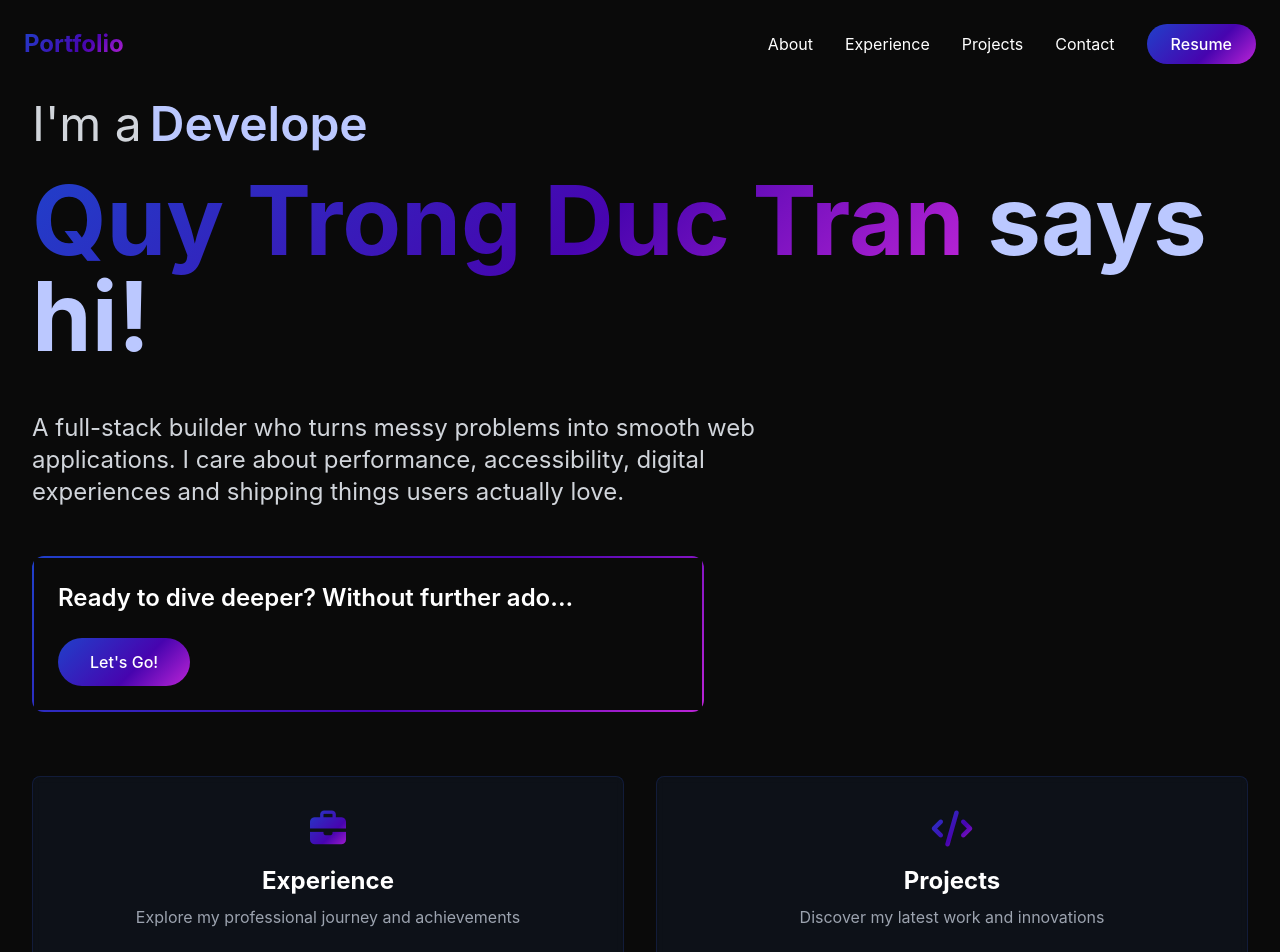
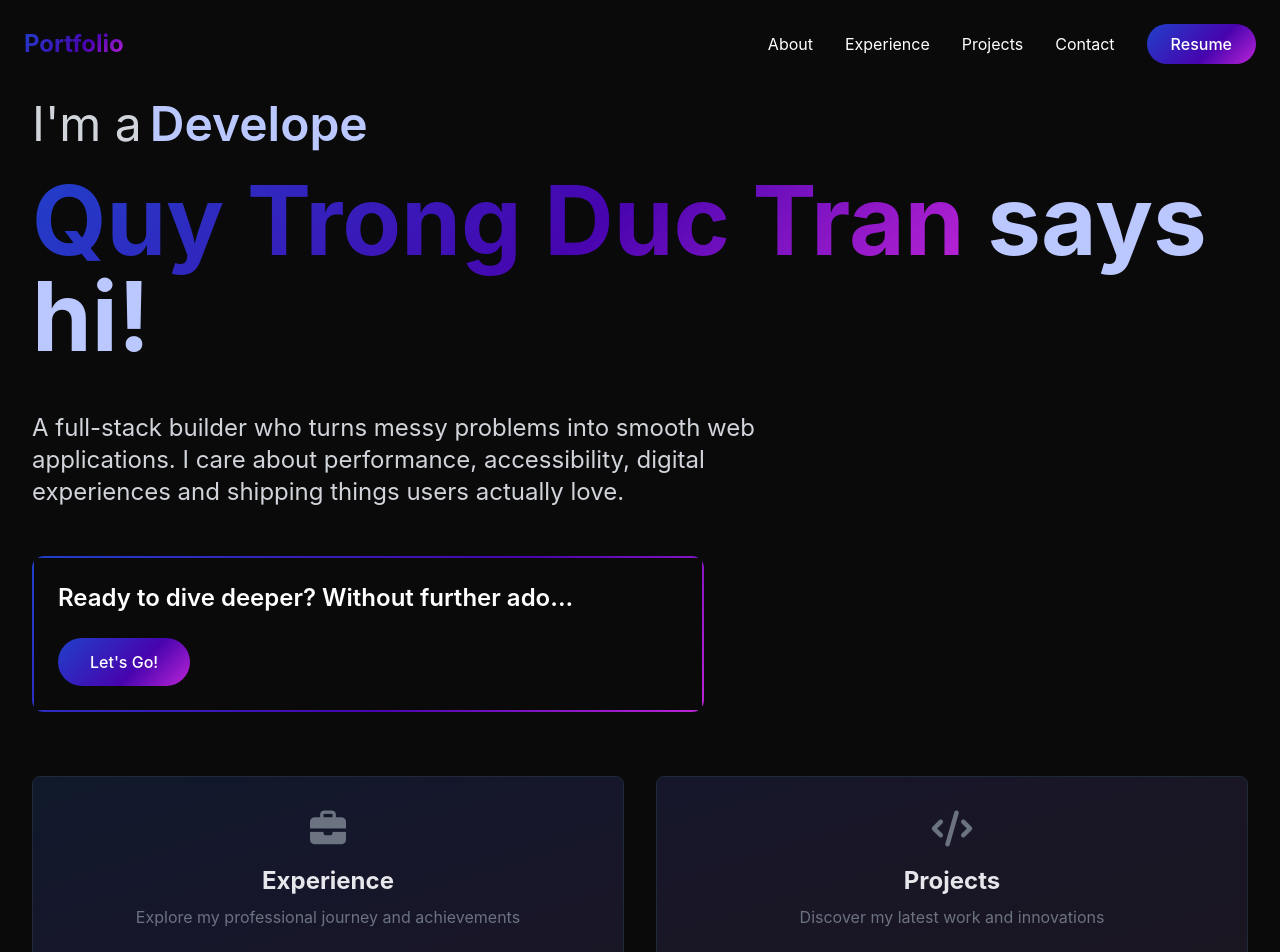
Before and after one commit to chimdienn/duccu-portfolio, a React (Vite) app in the folder client/: page / in a window 1280 px wide. Shown: the top 952 px of the page. Built offline with nearby package versions, Linux system fonts and the light colour scheme.

Commit message:
adjusted home page view

```diff
--- a/client/src/components/Footer.jsx
+++ b/client/src/components/Footer.jsx
@@ -2,7 +2,7 @@
 
 const Footer = () => {
   return (
-    <footer className="bg-black/50 backdrop-blur-sm py-12 mt-20">
+    <footer className="bg-black/50 backdrop-blur-sm py-12 mt-16">
       <div className="container mx-auto px-6">
         <div className="flex flex-col items-center">
           <div className="flex space-x-6 mb-6">
--- a/client/src/components/pages/Contact.jsx
+++ b/client/src/components/pages/Contact.jsx
@@ -137,6 +137,7 @@ const Contact = () => {
                 <p>• Each pump earns you $0.05</p>
                 <p>• Bank your money anytime to keep it safe</p>
                 <p>• But beware: pump too much and the balloon POPS! 💥</p>
+                <p>• Each balloon pops after a random number of pumps. 💥</p>
                 <p>• If it pops, you lose that round's money</p>
                 <p className="text-purple-400 font-semibold pt-2">
                   How greedy will you be? 😈
--- a/client/src/components/pages/Home.jsx
+++ b/client/src/components/pages/Home.jsx
@@ -97,24 +97,46 @@ const Home = () => {
           <div className="grid md:grid-cols-2 gap-8">
             <Link
               to="/experience"
-              className="card-hover bg-gray-900/50 backdrop-blur-sm rounded-lg p-8 text-center"
+              className="group relative overflow-hidden bg-gray-900/80 rounded-lg transition-all duration-500 hover:scale-105 hover:shadow-2xl border border-gray-800"
             >
-              <i className="fas fa-briefcase text-4xl gradient-text mb-4"></i>
-              <h3 className="text-2xl font-bold mb-2">Experience</h3>
-              <p className="text-gray-400">
-                Explore my professional journey and achievements
-              </p>
+              {/* Background gradient - starts subtle, becomes vibrant on hover */}
+              <div className="absolute inset-0 bg-gradient-to-br from-blue-600 via-purple-600 to-pink-600 opacity-5 group-hover:opacity-20 transition-opacity duration-500"></div>
+
+              {/* Content */}
+              <div className="relative p-8 text-center">
+                <i className="fas fa-briefcase text-4xl text-gray-500 group-hover:text-blue-400 transition-colors duration-500 mb-4 inline-block transform group-hover:scale-110"></i>
+                <h3 className="text-2xl font-bold mb-2 text-gray-200 group-hover:text-white transition-colors duration-500">
+                  Experience
+                </h3>
+                <p className="text-gray-500 group-hover:text-gray-300 transition-colors duration-500">
+                  Explore my professional journey and achievements
+                </p>
+              </div>
+
+              {/* Animated border on hover */}
+              <div className="absolute inset-0 border-2 border-transparent group-hover:border-blue-500/50 rounded-lg transition-all duration-500"></div>
             </Link>
 
             <Link
               to="/projects"
-              className="card-hover bg-gray-900/50 backdrop-blur-sm rounded-lg p-8 text-center"
+              className="group relative overflow-hidden bg-gray-900/80 rounded-lg transition-all duration-500 hover:scale-105 hover:shadow-2xl border border-gray-800"
             >
-              <i className="fas fa-code text-4xl gradient-text mb-4"></i>
-              <h3 className="text-2xl font-bold mb-2">Projects</h3>
-              <p className="text-gray-400">
-                Discover my latest work and innovations
-              </p>
+              {/* Background gradient */}
+              <div className="absolute inset-0 bg-gradient-to-br from-purple-600 via-pink-600 to-red-600 opacity-5 group-hover:opacity-20 transition-opacity duration-500"></div>
+
+              {/* Content */}
+              <div className="relative p-8 text-center">
+                <i className="fas fa-code text-4xl text-gray-500 group-hover:text-purple-400 transition-colors duration-500 mb-4 inline-block transform group-hover:scale-110"></i>
+                <h3 className="text-2xl font-bold mb-2 text-gray-200 group-hover:text-white transition-colors duration-500">
+                  Projects
+                </h3>
+                <p className="text-gray-500 group-hover:text-gray-300 transition-colors duration-500">
+                  Discover my latest work and innovations
+                </p>
+              </div>
+
+              {/* Animated border */}
+              <div className="absolute inset-0 border-2 border-transparent group-hover:border-purple-500/50 rounded-lg transition-all duration-500"></div>
             </Link>
           </div>
         </div>
--- a/client/src/components/pages/Projects.jsx
+++ b/client/src/components/pages/Projects.jsx
@@ -70,7 +70,7 @@ const Projects = () => {
   ];
 
   return (
-    <div className="pt-32 fade-in pb-16">
+    <div className="pt-32 fade-in">
       <div className="container mx-auto px-6 max-w-6xl">
         <h1 className="text-5xl font-bold gradient-text mb-6 pb-4">Projects</h1>
         <p className="text-gray-400 text-lg mb-8">
```
